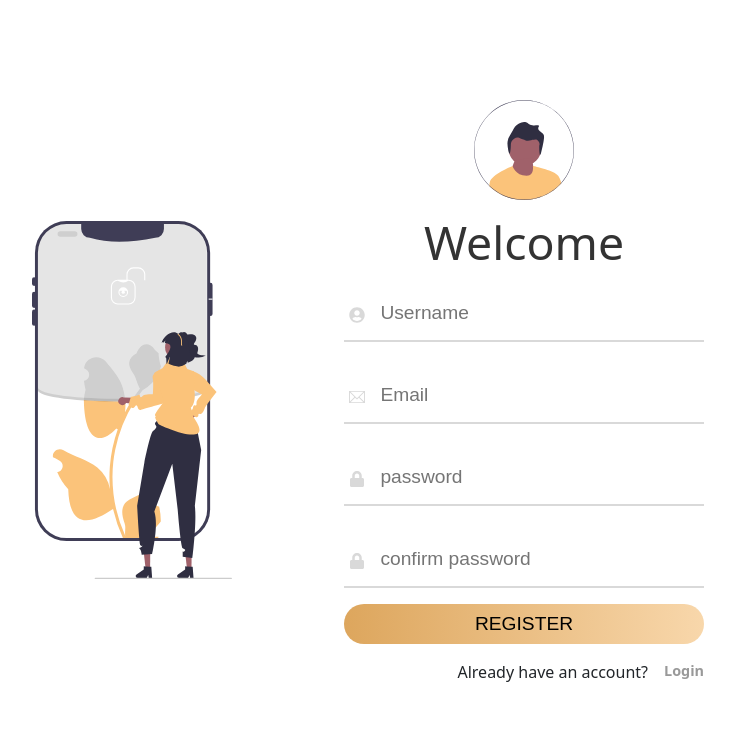
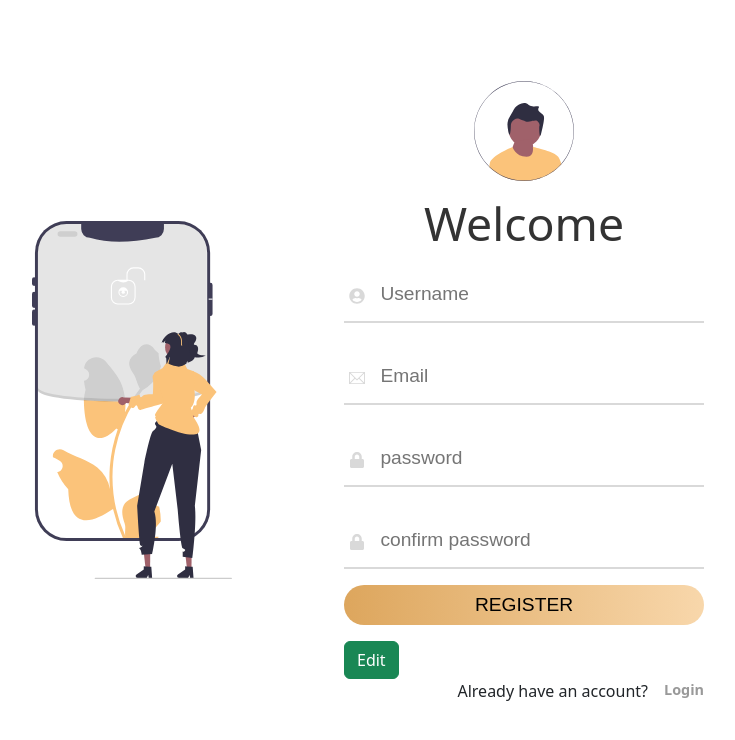
Before and after one commit to Manenomyk/Fredor-Investment, a React (Create React App) app: page /register in a window 1280 px wide. Shown: the top 740 px of the page, without its empty margins (230-965 px from the left). Built offline with nearby package versions, Linux system fonts and the light colour scheme.

Commit message:
modal class call

```diff
--- a/src/Admin/Register/Register.js
+++ b/src/Admin/Register/Register.js
@@ -353,7 +353,19 @@ function Register() {
                       className="btn1"
                       value="Register"
                     />
+
                   )}
+                   <button
+                      className="btn btn-success"
+                      onClick={() => setModalShow(true)}
+                    >
+                      Edit
+                    </button>
+
+                    <MyVerticallyCenteredModal
+                      show={modalShow}
+                      onHide={() => setModalShow(false)}
+                    />
                 </div>
                 <div className="botom">
                   <p>Already have an account?</p>
```
